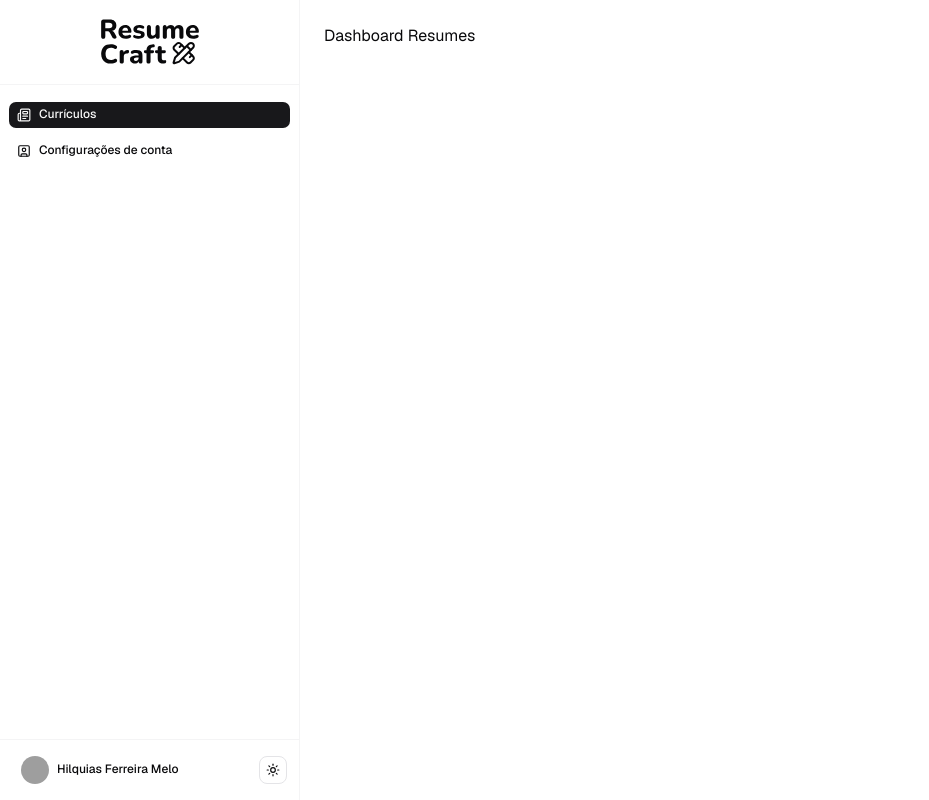
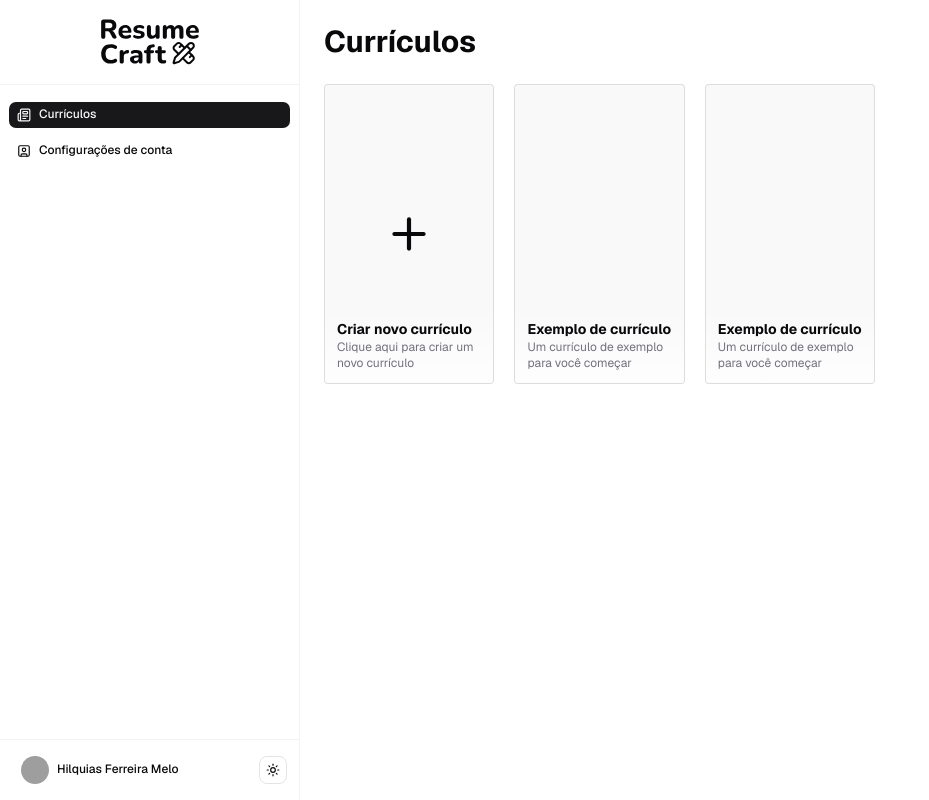
Before and after one commit to hfmelodev/resume-craft, a Next.js app: page /dashboard/resumes in a window 1280 px wide. Shown: the whole page, without its empty margins (0-929 px from the left). Built offline with nearby package versions, Linux system fonts and the light colour scheme; grey boxes are pictures that could not be loaded.

Commit message:
feat: adiciona listagem de currículos no dashboard

```diff
--- a/src/app/dashboard/resumes/page.tsx
+++ b/src/app/dashboard/resumes/page.tsx
@@ -1,7 +1,11 @@
+import { ResumesList } from '@/components/pages/dashboard/resumes/resumes-list'
+
 export default function DashboardResumesPage() {
   return (
     <>
-      <h1>Dashboard Resumes</h1>
+      <h1 className="mb-6 font-bold font-heading text-3xl">Currículos</h1>
+
+      <ResumesList />
     </>
   )
 }
--- /dev/null
+++ b/src/components/pages/dashboard/resumes/add-resume-button.tsx
@@ -0,0 +1,12 @@
+import { Plus } from 'lucide-react'
+import { ResumeCardButton } from './resume-card'
+
+export function AddResumeButton() {
+  return (
+    <ResumeCardButton
+      title="Criar novo currículo"
+      description="Clique aqui para criar um novo currículo"
+      icon={<Plus size={50} />}
+    />
+  )
+}
--- /dev/null
+++ b/src/components/pages/dashboard/resumes/resume-card.tsx
@@ -0,0 +1,35 @@
+import { cn } from 'cn'
+import Link from 'next/link'
+import type { ReactNode } from 'react'
+
+type ResumeCardButtonProps = {
+  title: string
+  description: string
+  icon?: ReactNode
+}
+
+export function ResumeCardButton({ title, description, icon }: ResumeCardButtonProps) {
+  return (
+    <div
+      className={cn(
+        'relative flex h-75 w-full items-center justify-center overflow-hidden rounded border border-muted-foreground/20',
+        'bg-muted/50 outline-none transition-all hover:brightness-105 dark:hover:brightness-125'
+      )}
+    >
+      {icon}
+
+      <div className="absolute bottom-0 left-0 w-full bg-linear-to-t from-background/80 p-3 text-left">
+        <h3 className="font-bold font-heading text-sm">{title}</h3>
+        <p className="block text-muted-foreground text-xs">{description}</p>
+      </div>
+    </div>
+  )
+}
+
+export function ResumeCard() {
+  return (
+    <Link href="/dashboard/resumes/example" className="block w-full">
+      <ResumeCardButton title="Exemplo de currículo" description="Um currículo de exemplo para você começar" />
+    </Link>
+  )
+}
--- /dev/null
+++ b/src/components/pages/dashboard/resumes/resumes-list/index.tsx
@@ -0,0 +1,13 @@
+import { AddResumeButton } from '../add-resume-button'
+import { ResumeCard } from '../resume-card'
+
+export function ResumesList() {
+  return (
+    <section className="grid flex-1 auto-rows-max grid-cols-2 gap-4 md:grid-cols-3 lg:grid-cols-4 lg:gap-5 xl:grid-cols-5">
+      <AddResumeButton />
+
+      <ResumeCard />
+      <ResumeCard />
+    </section>
+  )
+}
```
